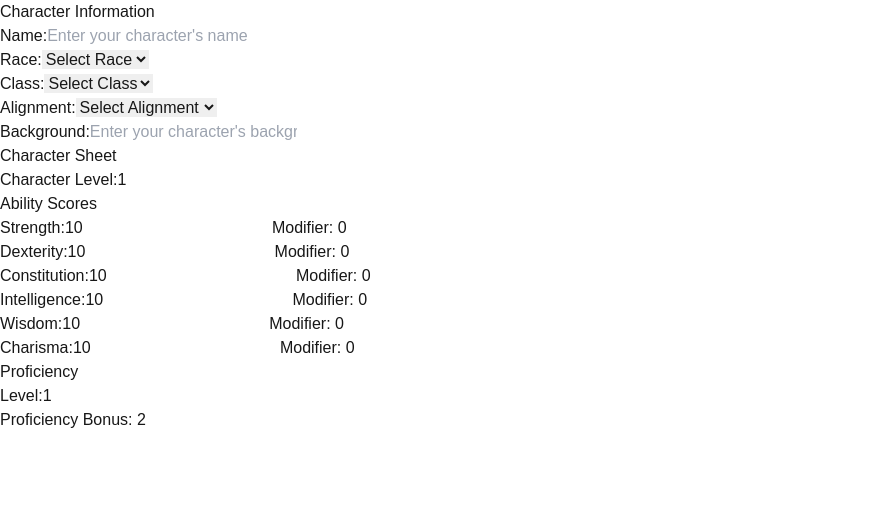
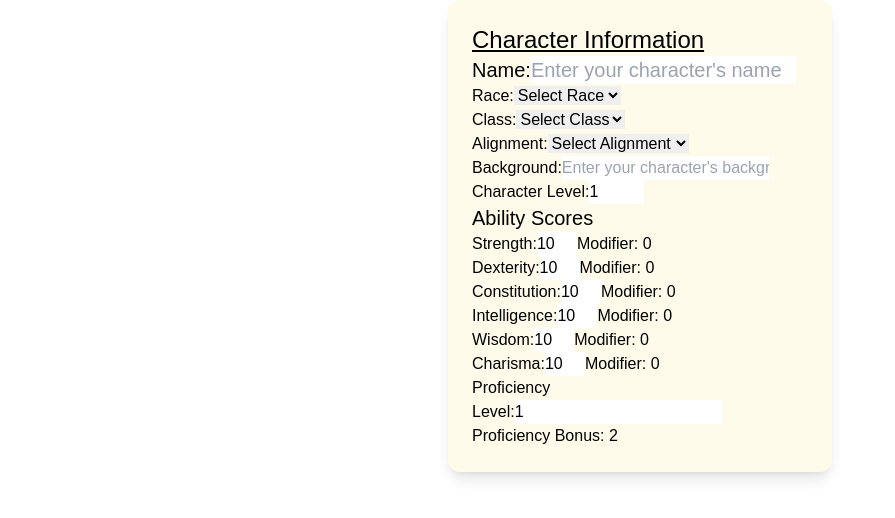
Before and after one commit to AmberTJC/cprg306final, a Next.js app: page /Character_sheet in a window 1280 px wide. Shown: the top 518 px of the page, without its empty margins (0-895 px from the left). Built offline with nearby package versions, Linux system fonts and the light colour scheme.

Commit message:
Started styling

```diff
--- a/app/Character_sheet/AbilityScores.js
+++ b/app/Character_sheet/AbilityScores.js
@@ -18,12 +18,12 @@ const AbilityScores = () => {
 
   return (
     <div>
-      <h2>Ability Scores</h2>
+      <h2 className = 'text-xl'>Ability Scores</h2>
       {Object.keys(scores).map((ability) => (
-        <div key={ability}>
-          <label>
+        <div key={ability} className=''>
+          <label className=''>
             {ability.charAt(0).toUpperCase() + ability.slice(1)}:
-            <input
+            <input className='w-10'
               type="number"
               value={scores[ability]}
               onChange={(e) => handleScoreChange(ability, e.target.value)}
--- a/app/Character_sheet/CharacterInfo.js
+++ b/app/Character_sheet/CharacterInfo.js
@@ -15,9 +15,9 @@ const CharacterInfo = () => {
 
   return (
     <div>
-      <h2>Character Information</h2>
+      <h2 className='text-2xl underline'>Character Information</h2>
       <div>
-        <label>
+        <label className='text-xl'>
           Name:
           <input
             type="text"
@@ -86,7 +86,7 @@ const CharacterInfo = () => {
       <div>
         <label>
           Background:
-          <input
+          <input className='size-fit'
             type="text"
             value={characterInfo.background}
             onChange={(e) => handleInputChange('background', e.target.value)}
--- a/app/Character_sheet/CharacterSheet.js
+++ b/app/Character_sheet/CharacterSheet.js
@@ -10,8 +10,8 @@ const CharacterSheet = () => {
   const [level, setLevel] = useState(1);
 
   return (
-    <div>
-      <h1>Character Sheet</h1>
+    <div className=''>
+
       <label>
         Character Level:
         <input
--- a/app/Character_sheet/page.js
+++ b/app/Character_sheet/page.js
@@ -11,8 +11,8 @@ import CharacterSheet from "./CharacterSheet";
 export default function Character_page(){
 
     return(
-        <div>
-            <CharacterInfo></CharacterInfo>
+        <div className='p-6 max-w-sm mx-auto bg-amber-50 rounded-xl shadow-lg flex items-center gap-x-4 grid justify-items-stretch text-black'>
+            <CharacterInfo ></CharacterInfo>
            <CharacterSheet></CharacterSheet>
 
         </div>
--- a/app/spell-library/page.js
+++ b/app/spell-library/page.js
@@ -18,11 +18,11 @@ export default function App() {
   }, []);
 
   return (
-    <div className="font-serif text-center">
+    <div className="font-serif text-center 'flex columns-4 flex-wrap justify-center gap-4">
       {spells.length === 0 && <span className="loading">Loading...</span>}
-      <ul className="spell-list">
+      <ul>
         {spells.map((spell) => (
-          <Spell key={spell.index} spell={spell} />
+          <Spell key={spell.index} spell={spell}/>
         ))}
       </ul>
     </div>
--- a/app/spell-library/spell.js
+++ b/app/spell-library/spell.js
@@ -1,6 +1,7 @@
 export default function Spell({ spell }) {
     return (
-      <li className="max-w-260  p-4">
+      <div >
+      <li>
         <hgroup>
           <h4>{spell.name}</h4>
           <small>
@@ -9,7 +10,7 @@ export default function Spell({ spell }) {
             {spell.level === 0 && " cantrip"}
           </small>
         </hgroup>
-        <div className="grid grid-cols-1 text-center ">
+        <div>
           <p>
             <strong>Casting Time</strong>
             {spell.casting_time}
@@ -28,5 +29,6 @@ export default function Spell({ spell }) {
           </p>
         </div>
       </li>
+      </div>
     );
   }
```
